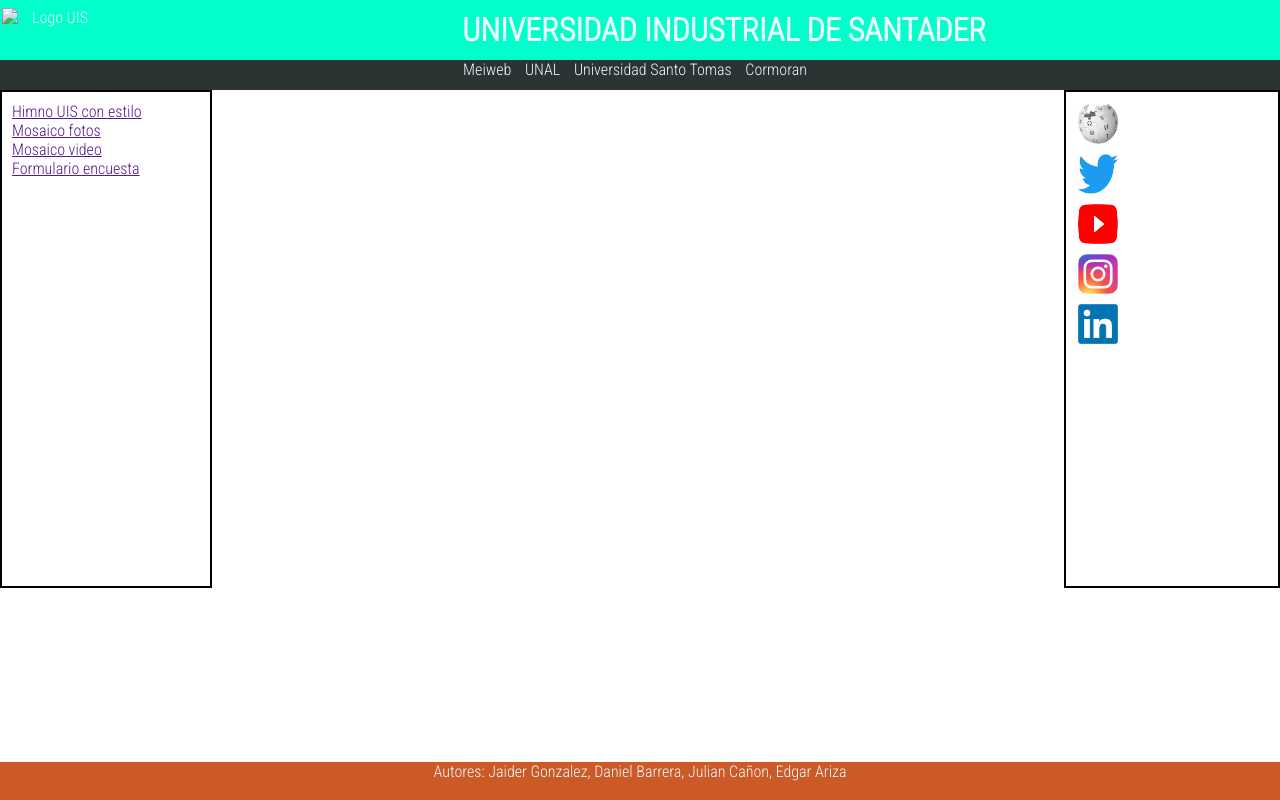
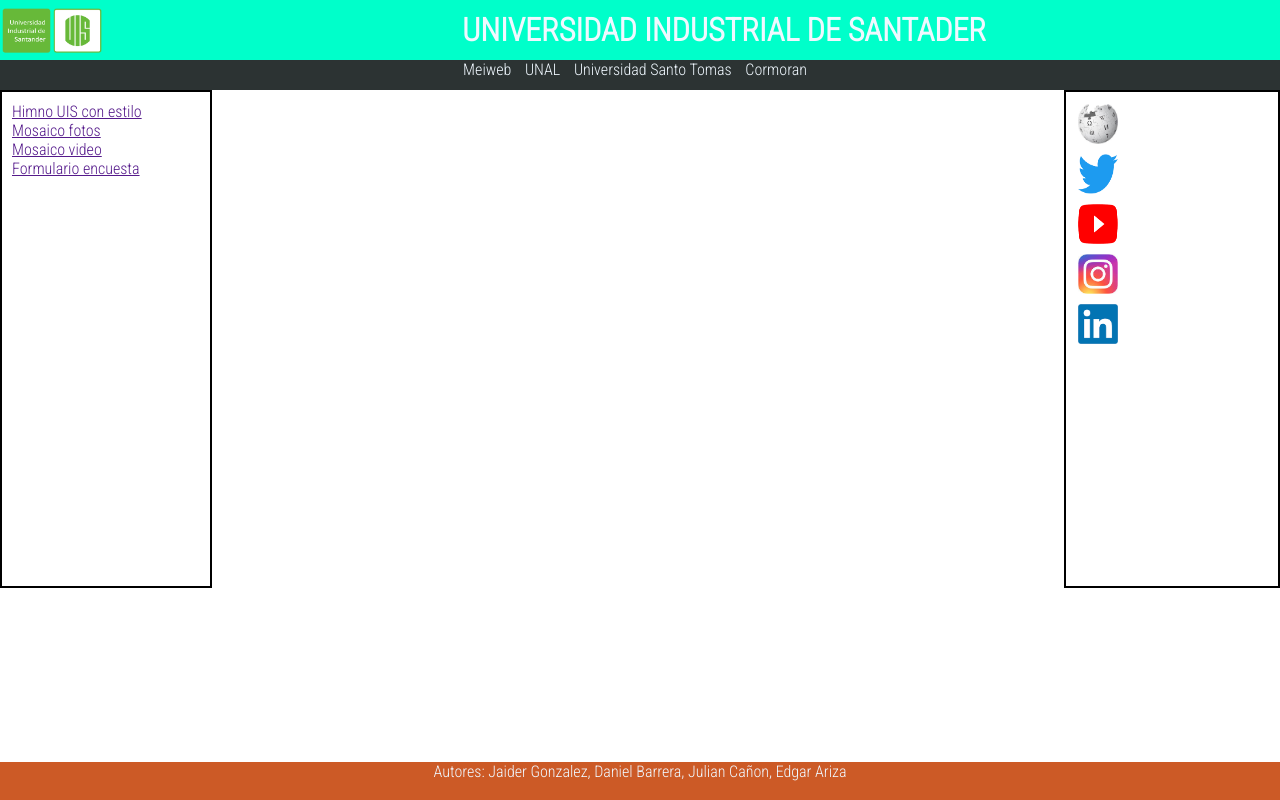
Before and after one commit to Jaider1727/actividad-1-PW, a plain HTML site: page index.html in a window 1280 px wide. Drawn offline with Linux system fonts and the light colour scheme.

Commit message:
Update index.html

```diff
--- a/index.html
+++ b/index.html
@@ -22,7 +22,7 @@
   </head>
   <body>
     <header>
-      <img src="./html/" alt="Logo UIS">
+      <img src="./img/logo_UIS.png" alt="Logo UIS">
       <h1>UNIVERSIDAD INDUSTRIAL DE SANTADER</h1>
     </header>
     <nav>
```
